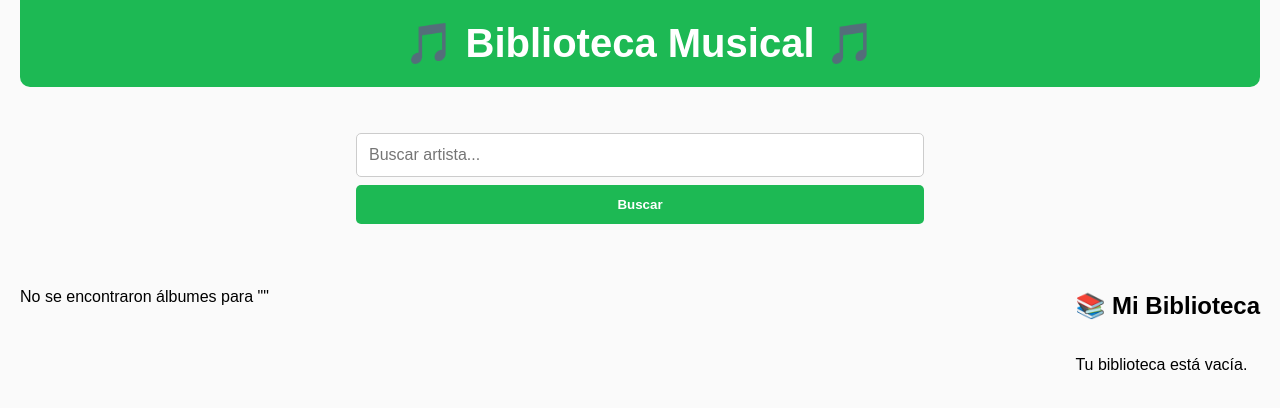
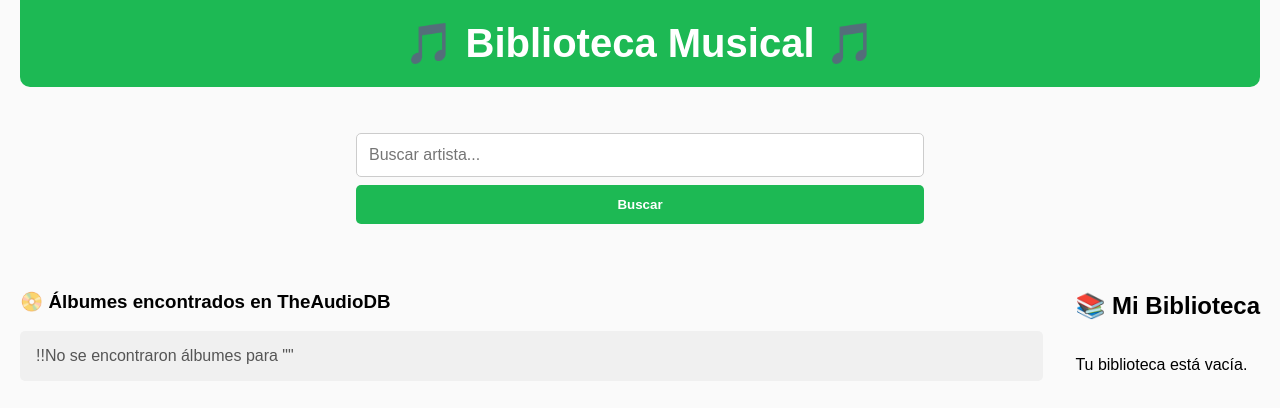
Before and after one commit to luid95/biblioteca-musical, a React (Create React App) app: page / in a window 1280 px wide. Shown: the top 408 px of the page. Built offline with nearby package versions, Linux system fonts and the light colour scheme.

Commit message:
Add: Implementado de renderizado condicional

```diff
--- a/src/components/SearchResults/index.js
+++ b/src/components/SearchResults/index.js
@@ -4,35 +4,42 @@ import useFetch from "../../hooks/useFetch";
 
 import "./styles.css";
 
-const SearchResults = (props) => {
-  const { searchTerm, onAdd, loading, error, setLoading, setError } = props;
-
+const SearchResults = ({ searchTerm, onAdd, setLoading, setError }) => {
   const url = searchTerm
     ? `https://www.theaudiodb.com/api/v1/json/2/searchalbum.php?s=${encodeURIComponent(
         searchTerm
       )}`
     : null;
 
-  const { data, loading: apiLoading, error: apiError } = useFetch(url);
+  const { data, loading, error, refetch } = useFetch(url);
 
   useEffect(() => {
-    setLoading(apiLoading);
-    setError(apiError);
-  }, [apiLoading, apiError, setLoading, setError]);
-
-  console.log("data", data);
-  if (loading) return <p>Cargando álbumes...</p>;
-  if (error) return <p>❌ Error: {error}</p>;
-  if (!data?.album) return <p>No se encontraron álbumes para "{searchTerm}"</p>;
+    setLoading(loading);
+    setError(error);
+  }, [loading, error, setLoading, setError]);
 
   const fetchedAlbums = data?.album || [];
 
   return (
-    <section>
+    <section className="search-results">
       <h3>📀 Álbumes encontrados en TheAudioDB</h3>
 
-      {/* 🎧 Álbumes reales desde la API */}
-      {fetchedAlbums.length > 0 ? (
+      {loading && <p className="status-msg">⏳ Cargando álbumes...</p>}
+
+      {error && (
+        <div className="status-msg error">
+          <p>❌ Hubo un problema al cargar los datos: {error}</p>
+          <button onClick={refetch}>🔄 Reintentar</button>
+        </div>
+      )}
+
+      {!loading && !error && fetchedAlbums.length === 0 && searchTerm && (
+        <p className="status-msg">
+          No se encontraron álbumes para "{searchTerm}"
+        </p>
+      )}
+
+      {!loading && !error && fetchedAlbums.length > 0 ? (
         <div className="songs-list">
           {fetchedAlbums.map((song) => (
             <Song
@@ -45,7 +52,9 @@ const SearchResults = (props) => {
           ))}
         </div>
       ) : (
-        <p>Tu busqueda está vacía.</p>
+        <p className="status-msg">
+          !!No se encontraron álbumes para "{searchTerm}"
+        </p>
       )}
     </section>
   );
--- a/src/components/SearchResults/styles.css
+++ b/src/components/SearchResults/styles.css
@@ -6,6 +6,31 @@
   margin-top: 1rem;
 }
 
+.status-msg {
+  font-size: 1rem;
+  padding: 1rem;
+  color: #555;
+  background-color: #f0f0f0;
+  border-radius: 5px;
+  margin-bottom: 1rem;
+}
+
+.status-msg.error {
+  color: #b00020;
+  background-color: #ffe5e5;
+}
+
+.status-msg button {
+  margin-top: 0.5rem;
+  padding: 0.4rem 0.8rem;
+  background-color: #1db954;
+  color: white;
+  border: none;
+  border-radius: 4px;
+  cursor: pointer;
+  font-weight: bold;
+}
+
 @media (max-width: 768px) {
   .songs-list {
     grid-template-columns: 1fr;
--- a/src/hooks/useFetch.js
+++ b/src/hooks/useFetch.js
@@ -1,4 +1,4 @@
-import { useState, useEffect } from "react";
+import { useState, useEffect, useCallback } from "react";
 import axios from "axios";
 
 const useFetch = (url) => {
@@ -6,10 +6,9 @@ const useFetch = (url) => {
   const [loading, setLoading] = useState(false);
   const [error, setError] = useState(null);
 
-  useEffect(() => {
+  const fetchData = useCallback(async () => {
     if (!url) return;
 
-    const fetchData = async () => {
     setLoading(true);
     setError(null);
     setData(null);
@@ -22,12 +21,13 @@ const useFetch = (url) => {
     } finally {
       setLoading(false);
     }
-    };
-
-    fetchData();
   }, [url]);
 
-  return { data, loading, error };
+  useEffect(() => {
+    fetchData();
+  }, [fetchData]);
+
+  return { data, loading, error, refetch: fetchData };
 };
 
 export default useFetch;
```
Lines whose indentation alone changed are shown as unchanged.
